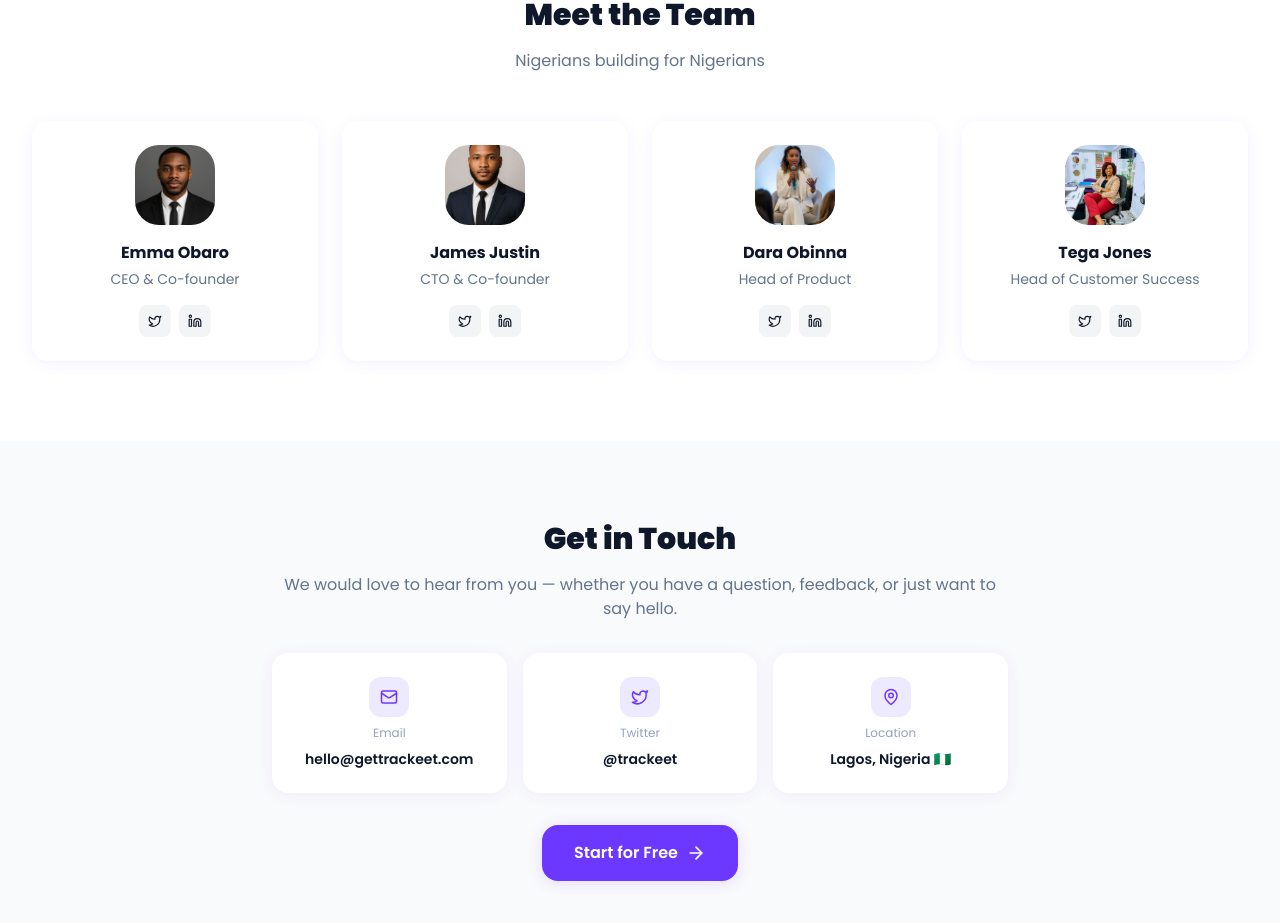
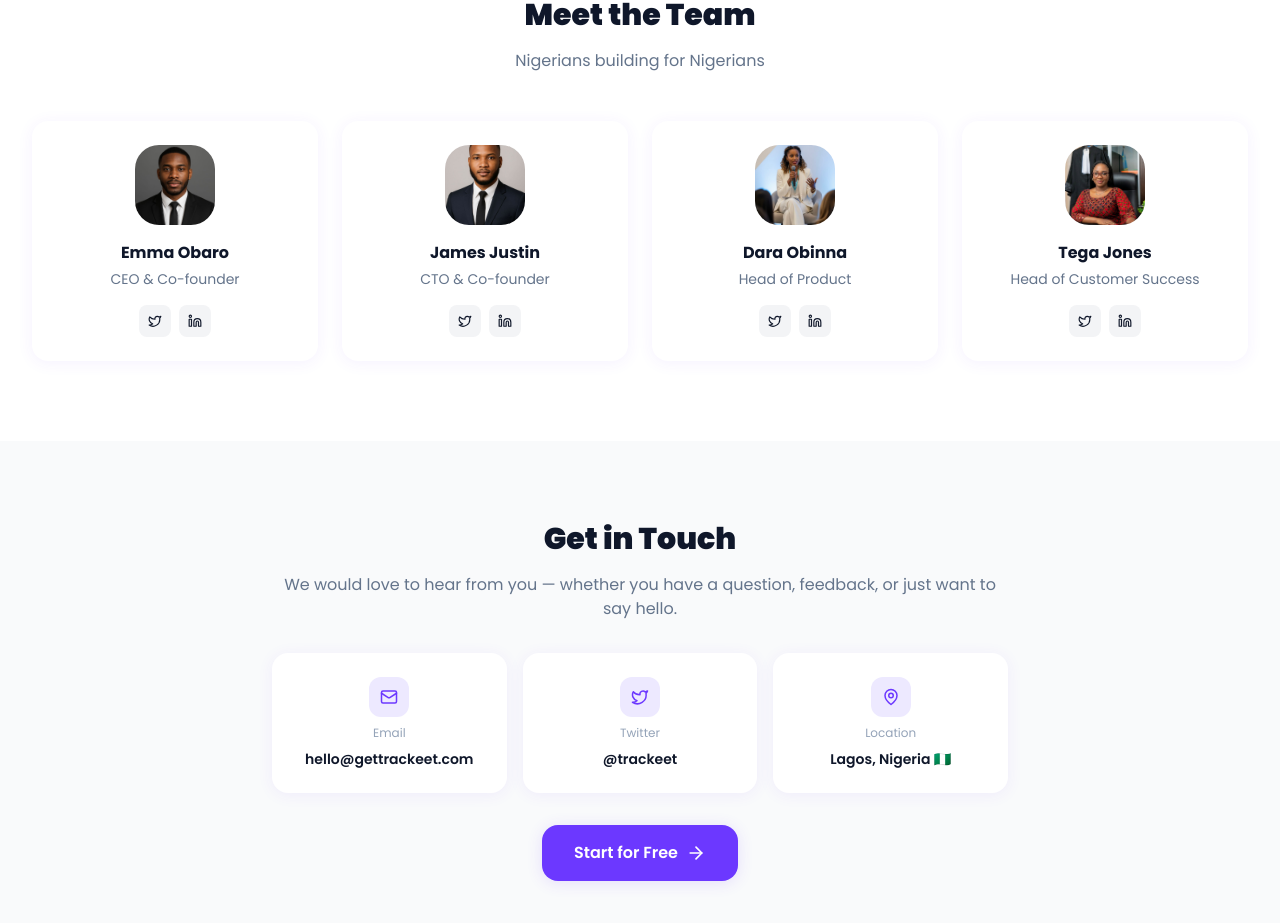
Before and after one commit to Emmirez/trackeet, a React (Vite) app in the folder frontend/: page /about in a window 1280 px wide. Shown: the part 2747-3670 px from the top of the page. Built offline with nearby package versions, Linux system fonts and the light colour scheme; no server answers.

Commit message:
Add team photos to About page

```diff
--- a/frontend/src/pages/landing/AboutPage.jsx
+++ b/frontend/src/pages/landing/AboutPage.jsx
@@ -77,7 +77,7 @@ const TEAM = [
     role: "Head of Customer Success",
     emoji: "👩🏿‍🤝‍👩🏿",
     bg: "bg-danger",
-    photo: "/images/tega2.jpg",
+    photo: "/images/tega.jpg",
   },
 ];
 
@@ -303,7 +303,6 @@ export default function AboutPage() {
         </div>
       </div>
 
-      {/* Values */}
 
       {/* Values */}
       <section className="py-20 bg-gray-50 dark:bg-surface">
```
Also changed, not shown: frontend/public/images/tega.jpg (added).
